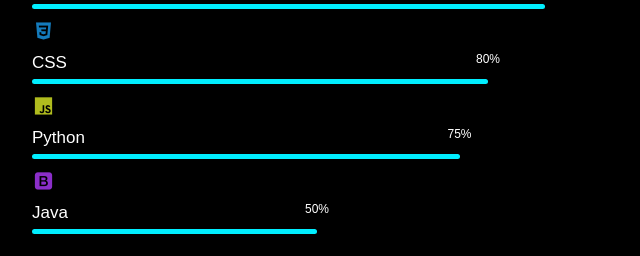
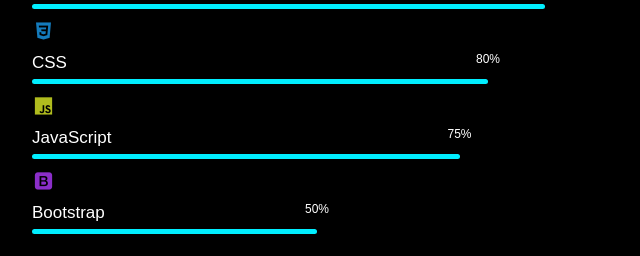
Before and after one commit to harini-hi/my-Portfolio, a plain HTML site: page index.html in a window 1280 px wide. Shown: the part 1848-2104 px from the top of the page, 83-723 px from the left. Drawn offline with nearby package versions, Linux system fonts and the light colour scheme.

Commit message:
second commit

```diff
--- a/index.html
+++ b/index.html
@@ -93,7 +93,7 @@
 
                         <div class="bar"><i class='bx bxl-javascript' style="color: #b0bc1e;"></i>
                             <div class="info">
-                                <span>Python <span class="addpy"></span></span>
+                                <span>JavaScript <span class="addpy"></span></span>
                             </div>
                             <div class="progress-line python">
                                 <span></span>
@@ -102,7 +102,7 @@
 
                         <div class="bar"><i class='bx bxl-bootstrap' style="color: #8b2ec9;"></i>
                             <div class="info">
-                                <span>Java <span class="addjava"></span></span>
+                                <span>Bootstrap <span class="addjava"></span></span>
                             </div>
                             <div class="progress-line java">
                                 <span></span>
@@ -231,7 +231,7 @@
                     <a href="https://github.com/settings/profile" target="_blank"><i class='bx bxl-github'></i></a>
                     <a href="https://www.linkedin.com/in/harini-murugan-131b3a26a?utm_source=share&utm_campaign=share_via&utm_content=profile&utm_medium=android_app" target="_blank"><i class="bx bxl-linkedin"></i></a>
                     <a href="https://www.instagram.com/hari_ni_hari_ni?utm_source=qr&igsh=MWpxbjE1bjU4eTUyaw==" target="_blank"><i class="bx bxl-instagram"></i></a>
-                    <a href="https://www.linkedin.com/in/harini-murugan-131b3a26a?utm_source=share&utm_campaign=share_via&utm_content=profile&utm_medium=android_app"><i class='bx bxl-behance'></i></a>
+                    <a href="https://www.behance.net/harinimurugan"><i class='bx bxl-behance'></i></a>
 
                 </div>
             </div>
```
